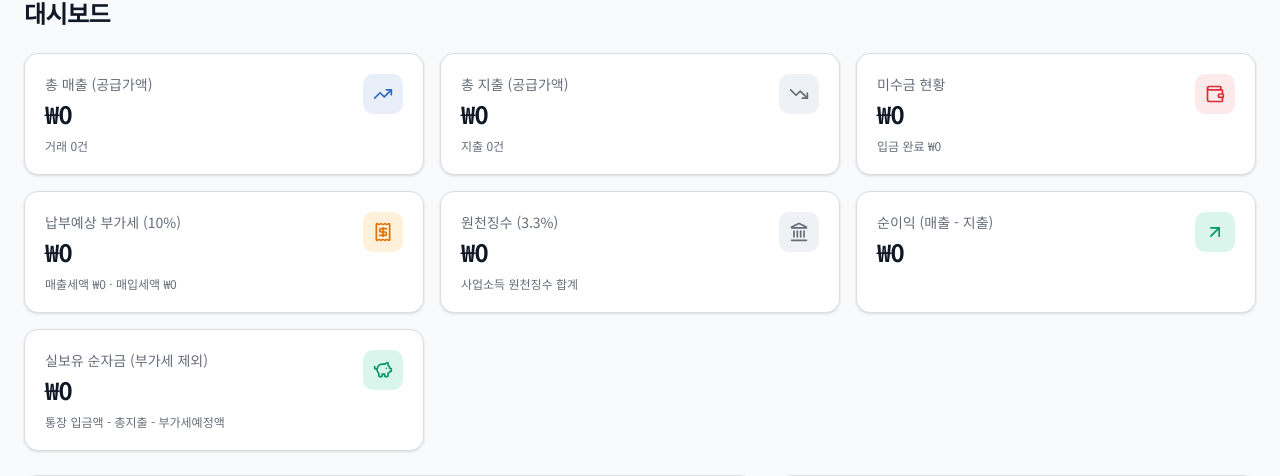
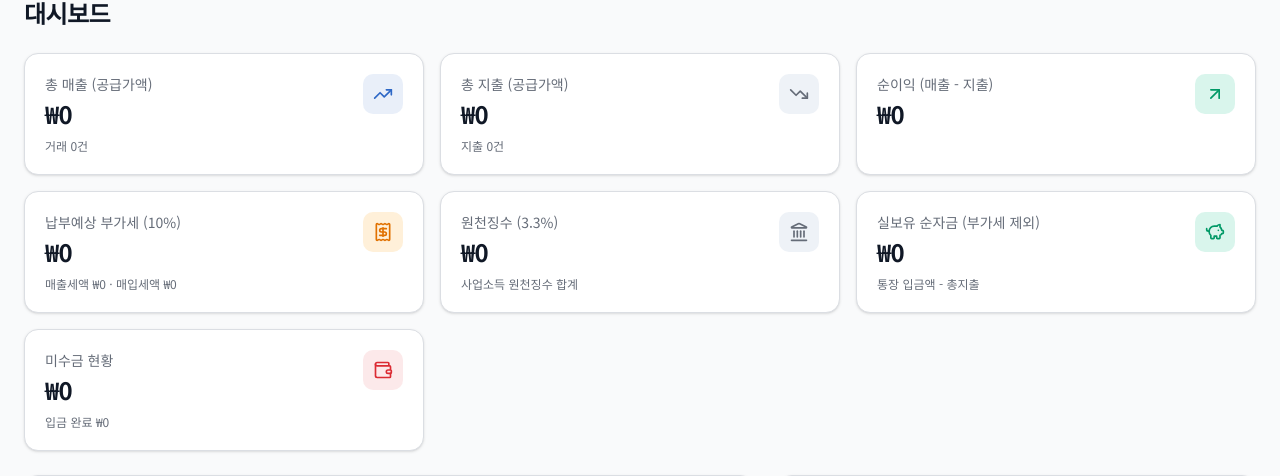
Before and after one commit to jeyoung0131-cyber/eng, a Next.js app: page / in a window 1280 px wide. Shown: the part 133-609 px from the top of the page. Built offline with nearby package versions, Linux system fonts and the light colour scheme; no server answers.

Commit message:
Update dashboard.tsx

```diff
--- a/components/dashboard.tsx
+++ b/components/dashboard.tsx
@@ -59,9 +59,9 @@ export function Dashboard() {
         <h2 className="text-2xl font-bold tracking-tight">대시보드</h2>
       </div>
 
-      {/* 핵심 지표 (미수금 현황과 순이익 위치 교체) */}
+      {/* 핵심 지표 카드리스트 */}
       <div className="grid grid-cols-1 gap-4 sm:grid-cols-2 xl:grid-cols-3">
-        {/* 1. 총 매출 */}
+        {/* [1줄 - 1] 총 매출 */}
         <StatCard
           label="총 매출 (공급가액)"
           value={formatWon(totals.sales)}
@@ -69,7 +69,7 @@ export function Dashboard() {
           tone="primary"
           hint={`거래 ${projects.length}건`}
         />
-        {/* 2. 총 지출 */}
+        {/* [1줄 - 2] 총 지출 */}
         <StatCard
           label="총 지출 (공급가액)"
           value={formatWon(totals.expenses)}
@@ -77,31 +77,7 @@ export function Dashboard() {
           tone="muted"
           hint={`지출 ${totalExpenseCount}건`}
         />
-        {/* 3. 미수금 현황 (위치 이동) */}
-        <StatCard
-          label="미수금 현황"
-          value={formatWon(totals.outstanding)}
-          icon={<Wallet className="size-5" />}
-          tone="destructive"
-          hint={`입금 완료 ${formatWon(totals.received)}`}
-        />
-        {/* 4. 납부예상 부가세 */}
-        <StatCard
-          label="납부예상 부가세 (10%)"
-          value={formatWon(totals.vatPayable)}
-          icon={<Receipt className="size-5" />}
-          tone="warning"
-          hint={`매출세액 ${formatWon(totals.salesVat)} · 매입세액 ${formatWon(totals.purchaseVat)}`}
-        />
-        {/* 5. 원천징수 */}
-        <StatCard
-          label="원천징수 (3.3%)"
-          value={formatWon(totals.withholding)}
-          icon={<Landmark className="size-5" />}
-          tone="muted"
-          hint="사업소득 원천징수 합계"
-        />
-        {/* 6. 순이익 (위치 이동) */}
+        {/* [1줄 - 3] 순이익 (최상단 우측) */}
         <StatCard
           label="순이익 (매출 - 지출)"
           value={formatWon(netProfit)}
@@ -114,13 +90,39 @@ export function Dashboard() {
           }
           tone={netProfit >= 0 ? 'success' : 'destructive'}
         />
-        {/* 7. 실보유 순자금 */}
+
+        {/* [2줄 - 1] 납부예상 부가세 */}
+        <StatCard
+          label="납부예상 부가세 (10%)"
+          value={formatWon(totals.vatPayable)}
+          icon={<Receipt className="size-5" />}
+          tone="warning"
+          hint={`매출세액 ${formatWon(totals.salesVat)} · 매입세액 ${formatWon(totals.purchaseVat)}`}
+        />
+        {/* [2줄 - 2] 원천징수 */}
+        <StatCard
+          label="원천징수 (3.3%)"
+          value={formatWon(totals.withholding)}
+          icon={<Landmark className="size-5" />}
+          tone="muted"
+          hint="사업소득 원천징수 합계"
+        />
+        {/* [2줄 - 3] 실보유 순자금 (중간 우측) */}
         <StatCard
           label="실보유 순자금 (부가세 제외)"
           value={formatWon(totals.netCash ?? 0)}
           icon={<PiggyBank className="size-5" />}
           tone="success"
-          hint="통장 입금액 - 총지출 - 부가세예정액"
+          hint="통장 입금액 - 총지출"
+        />
+
+        {/* [3줄 - 1] 미수금 현황 (최하단) */}
+        <StatCard
+          label="미수금 현황"
+          value={formatWon(totals.outstanding)}
+          icon={<Wallet className="size-5" />}
+          tone="destructive"
+          hint={`입금 완료 ${formatWon(totals.received)}`}
         />
       </div>
 
```
